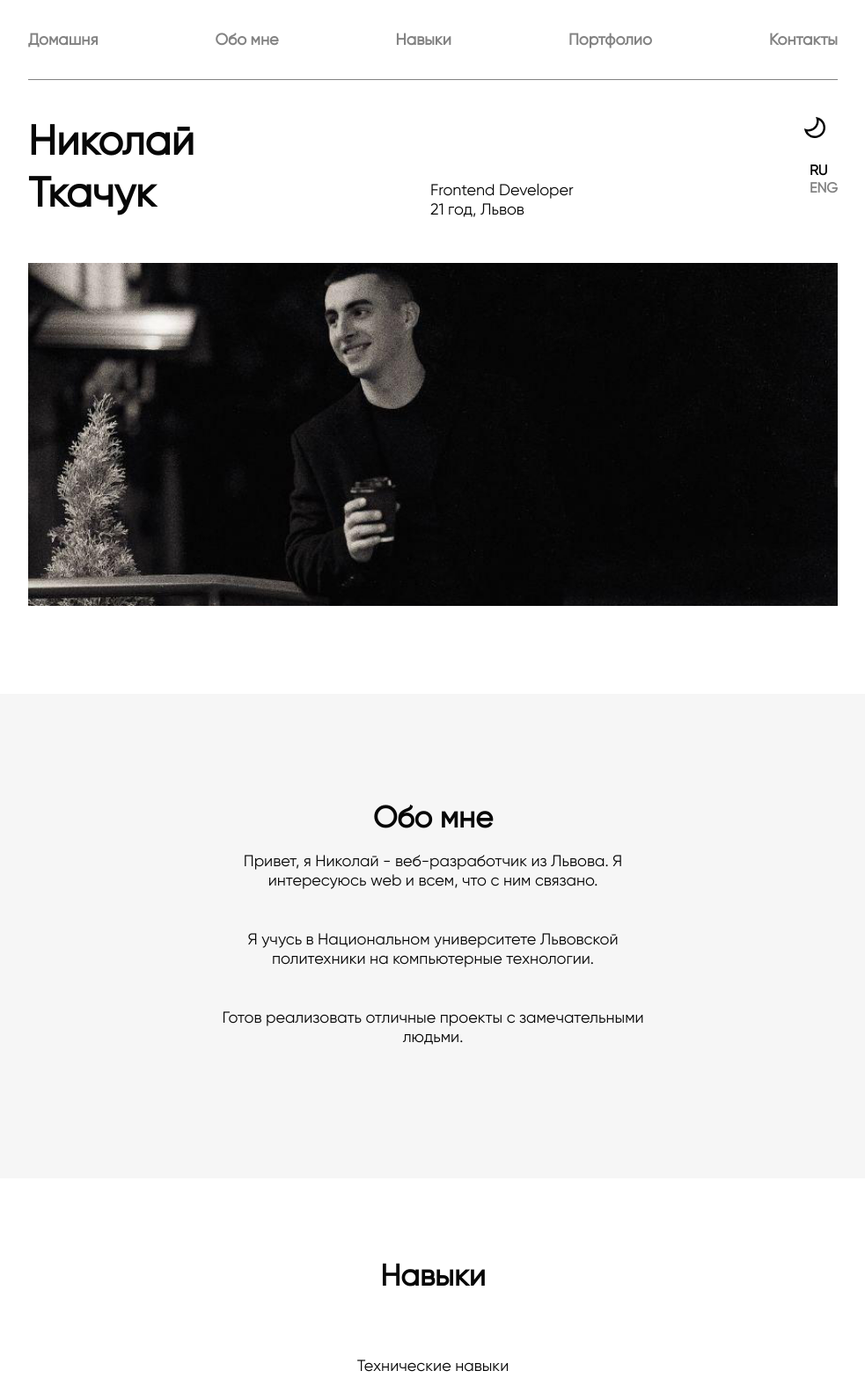
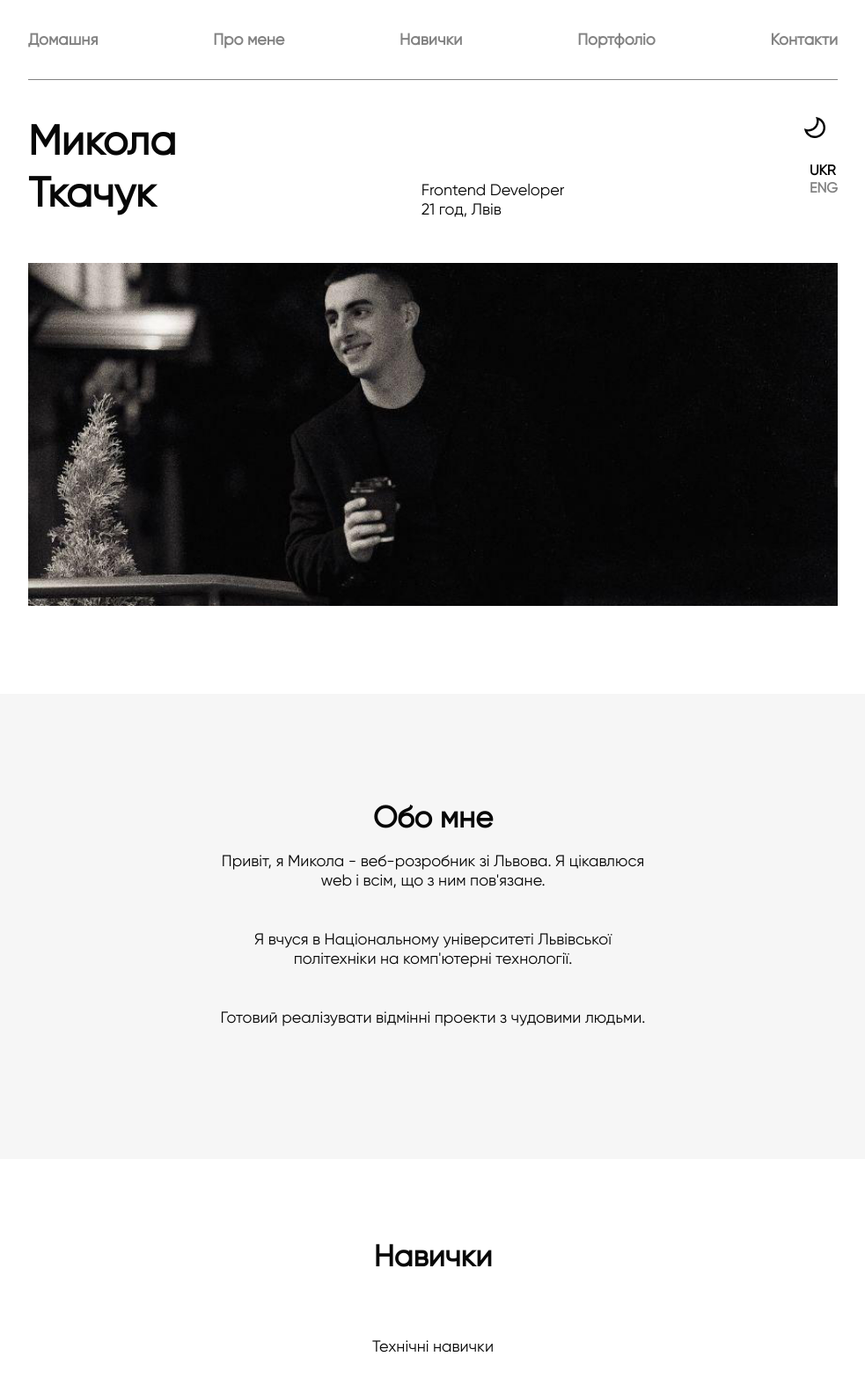
Before and after one commit to kolweb-dev/TkachukDev, a plain HTML site: page index_ru.html in a window 1280 px wide. Shown: the top 1567 px of the page at 88% size, without its empty margins (148-1131 px from the left). Drawn offline with nearby package versions, Linux system fonts and the light colour scheme; files whose address does not match are found by name.

Commit message:
Change of language

```diff
--- a/index_ru.html
+++ b/index_ru.html
@@ -24,16 +24,16 @@
 								<a class="menu__list-link" href="#info">Домашня </a>
 							</li>
 							<li>
-								<a class="menu__list-link" href="#about">Обо мне </a>
+								<a class="menu__list-link" href="#about">Про мене </a>
 							</li>
 							<li>
-								<a class="menu__list-link" href="#skills">Навыки </a>
+								<a class="menu__list-link" href="#skills">Навички </a>
 							</li>
 							<li>
-								<a class="menu__list-link" href="#portfolio">Портфолио </a>
+								<a class="menu__list-link" href="#portfolio">Портфоліо </a>
 							</li>
 							<li>
-								<a class="menu__list-link" href="#contacts">Контакты </a>
+								<a class="menu__list-link" href="#contacts">Контакти </a>
 							</li>
 						</ul>
 						<div class="menu-mobile">
@@ -50,16 +50,16 @@
 				<div class="container">
 					<ul class="info__list">
 						<li class="info__list-name">
-							<p class="animate__animated animate__fadeInDown">Николай</p>
+							<p class="animate__animated animate__fadeInDown">Микола</p>
 							<p class="animate__animated animate__fadeInUp">Ткачук</p>
 
 						</li>
 						<li class="info__list-about">
 							<p class="animate__animated animate__fadeInDown">Frontend Developer</p>
-							<p class="animate__animated animate__fadeInUp">21 год, Львов</p>
+							<p class="animate__animated animate__fadeInUp">21 год, Лвів</p>
 						</li>
 						<li class="info__list-btn">
-							<a href="./index_ru.html" class="btn__lang-ru dark-btn__ru animate__animated animate__fadeInDown" style="color: #000;">RU</a>
+							<a href="./index_ru.html" class="btn__lang-ru dark-btn__ru animate__animated animate__fadeInDown" style="color: #000;">UKR</a>
 							<a href="./index.html" class="btn__lang-eng dark-btn__eng animate__animated animate__fadeInUp"
 								>ENG</a>
 						</li>
@@ -80,15 +80,15 @@
 					</div>
 					<div class="about__inner">
 						<p class="about__text">
-							Привет, я Николай - веб-разработчик из Львова. Я интересуюсь web и всем, что с ним
-							связано.
+							Привіт, я Микола - веб-розробник зі Львова. Я цікавлюся web і всім, що з ним
+							пов'язане.
 						</p>
 						<p class="about__text">
-							Я учусь в Национальном университете Львовской политехники на компьютерные технологии.
+							Я вчуся в Національному університеті Львівської політехніки на комп'ютерні технології.
 						</p>
 						<p class="about__text">
-							Готов реализовать отличные проекты
-							с замечательными людьми.
+							Готовий реалізувати відмінні проекти
+							з чудовими людьми.
 						</p>
 					</div>
 
@@ -97,10 +97,10 @@
 			<section id="skills" class="skills">
 				<div class="container">
 					<div class="skills__title wow animate__animated animate__fadeInUp">
-						Навыки
+						Навички
 					</div>
 					<p class="skills__text wow animate__animated animate__fadeInUp">
-						Технические навыки
+						Технічні навички
 					</p>
 					<div class="skills__inner">
 						<div class="skills__item wow animate__animated animate__fadeInUp">
@@ -192,7 +192,7 @@
 			<section class="portfolio" id="portfolio">
 				<div class="container">
 					<div class="portfolio__title wow animate__animated animate__fadeInUp">
-						Портфолио
+						Портфоліо
 					</div>
 					<a class="portfolio-project" href="https://kolweb-dev.github.io/Equsrtian-club/" >
 						<img class="portfolio-project__image" src="images/equsrtian.jpg" alt>
@@ -204,15 +204,15 @@
 			<div class="contacts" id="contacts">
 				<div class="container">
 					<div class="contacts__title wow animate__animated animate__fadeInUp">
-						Контакты
+						Контакти
 					</div>
 					<div class="contacts__text">
-						Хотите узнать больше или просто пообщаться?
-						Добро пожаловать!
+						Хочете дізнатися більше або просто поспілкуватися?
+						Ласкаво просимо!
 					</div>
 					<div class="contacts__email-box">
 						<a href="mailto: kolya.tkachukki@gmail.com" class="contacts__email email-ru">
-							Отправить сообщение
+							Надіслати повідомлення
 						</a>
 					</div>
 
@@ -220,7 +220,6 @@
 						<ul class="contacts__list">
 							<li><a href="https://www.facebook.com/" class="icon-facebook2"></a></li>
 							<li><a href="https://www.instagram.com/kolya_tkachuk13/" class="icon-instagram"></a></li>
-							<!-- <li><a href="#" class="icon-vk"></a></li> -->
 							<li><a href="https://t.me/kolya_13_33" class="icon-telegram"></a></li>
 						</ul>
 					</div>
```
